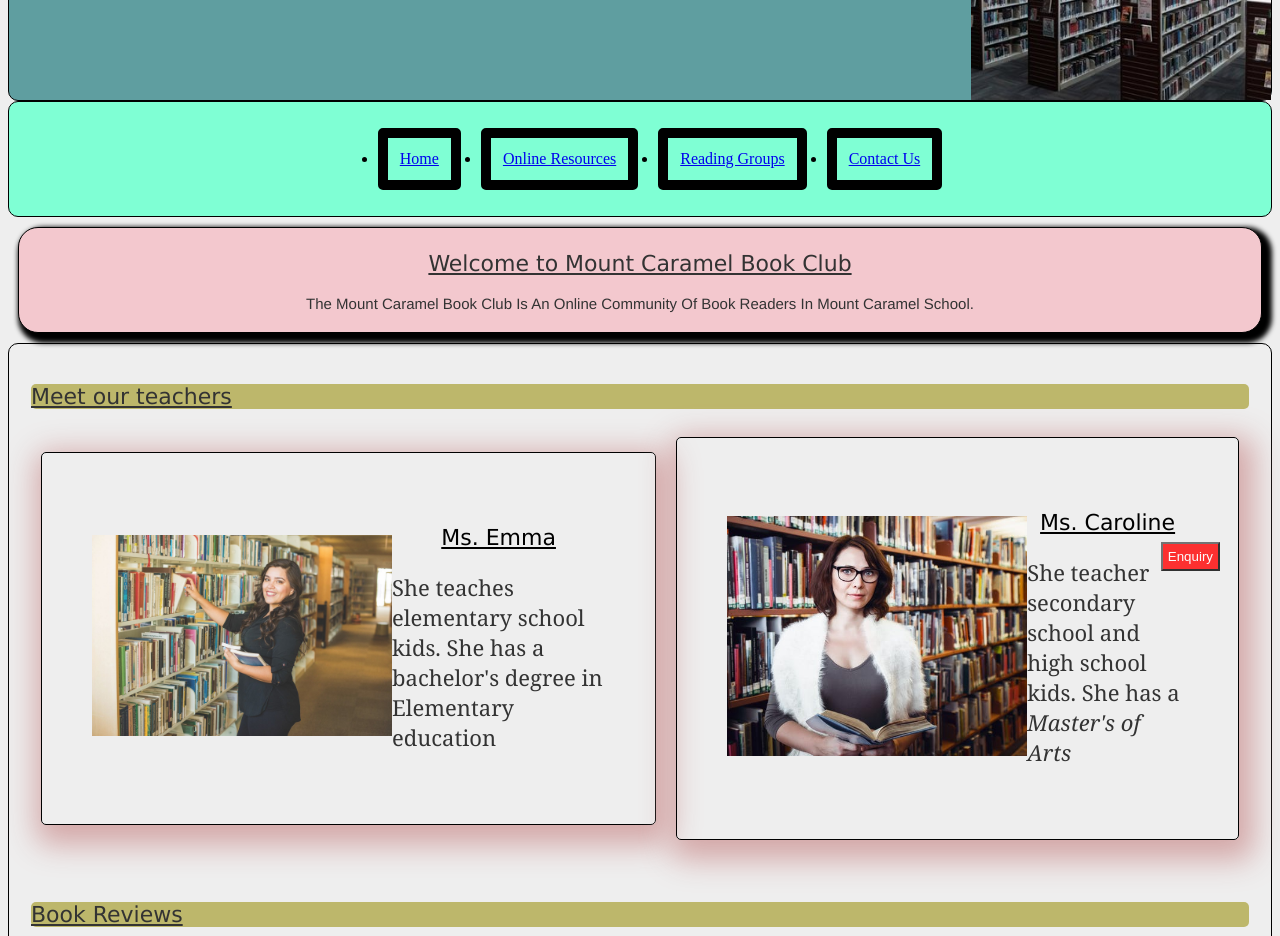
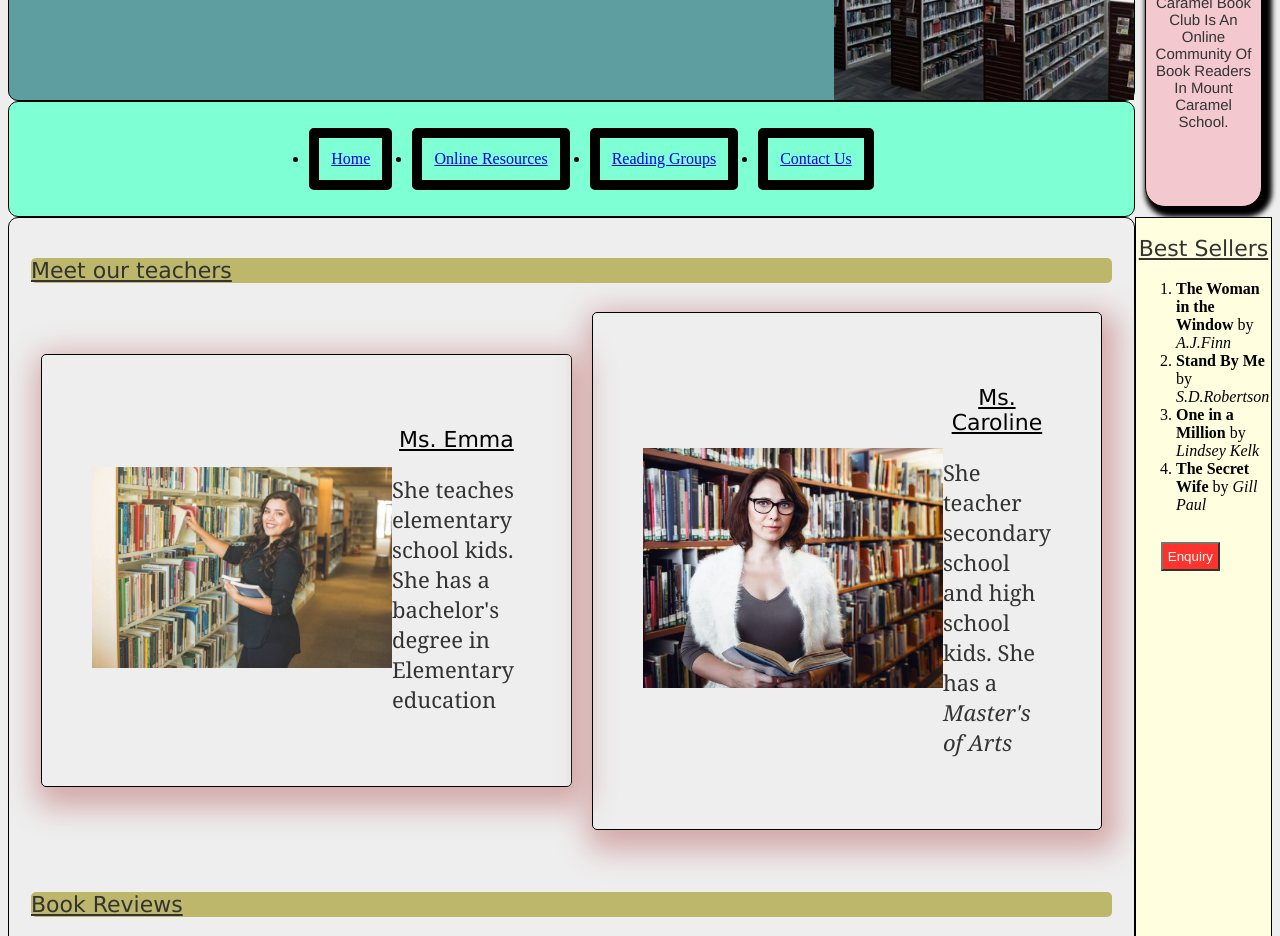
Before and after one commit to AarnaTheCoder/css, a plain HTML site: page index.html in a window 1280 px wide. Shown: the part 209-1145 px from the top of the page. Drawn offline with Linux system fonts and the light colour scheme.

Commit message:
css grid container

```diff
--- a/style.css
+++ b/style.css
@@ -262,3 +262,33 @@ body {
     align-items:center;
     justify-content:space-between;
  }
+header{
+    grid-area: header;
+
+
+}
+nav{
+    grid-area: nav;
+}
+#intro{
+    grid-area: intro;
+
+}
+#main-section{
+    grid-area: main-section;
+}
+#bestsellers{
+    grid-area: bestsellers;
+}
+footer{
+    grid-area: footer;
+}
+.grid-container{
+    display: grid;
+    grid-template-columns: auto,auto,auto,auto,auto;
+    grid-template-areas:
+    "header header header header intro"
+    "nav nav nav nav intro"
+    "main-section main-section main-section main-section bestsellers"
+    "footer footer footer footer footer"
+}
```
